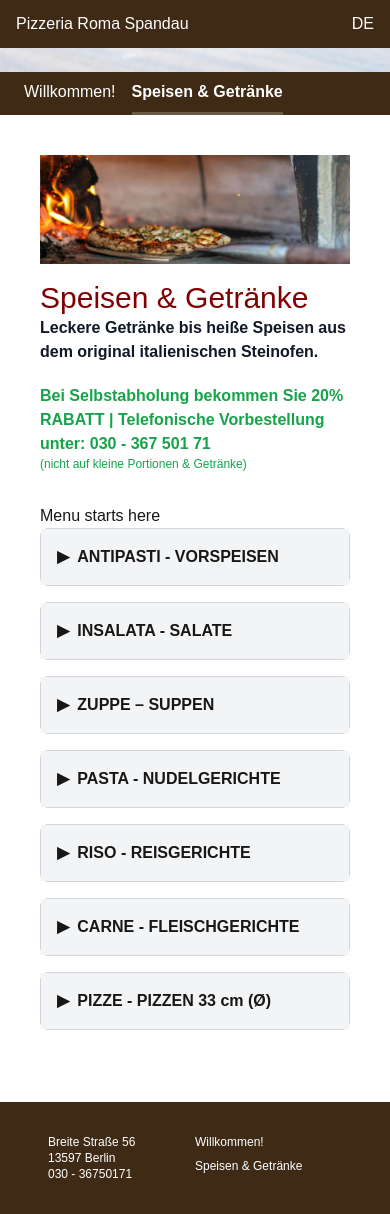
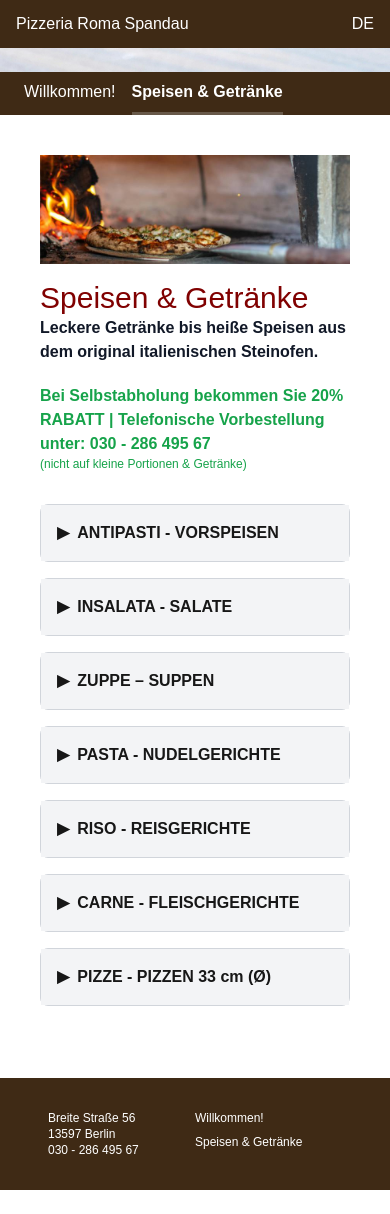
Before and after one commit to tulsidaskhatri/pizzeria-roma-spandau-website, a Next.js app: page /de/speisekarte in a window 390 px wide. After the commit the page ends 1190 px from the top, so only its background shows below. Built offline with nearby package versions, Linux system fonts and the light colour scheme.

Commit message:
update phone number

```diff
--- a/src/app/[locale]/speisekarte/page.js
+++ b/src/app/[locale]/speisekarte/page.js
@@ -25,7 +25,6 @@ export default async function Spiesen({ params }) {
       </div>
 
       <div className="py-4">
-        <p>Menu starts here</p>
         <Menu categories={t.menuPage.categories} />
       </div>
     </main>
--- a/src/components/contact.js
+++ b/src/components/contact.js
@@ -11,7 +11,7 @@ export const Contact = ({ locale }) => {
       </Info>
 
       <Info title={t.home.contact.title}>
-        <p>030 - 367 501 71</p>
+        <p>030 - 286 495 67</p>
         <p>{t.home.contact.message1}</p>
         <p>{t.home.contact.message2}</p>
       </Info>
--- a/src/components/footer.js
+++ b/src/components/footer.js
@@ -9,7 +9,7 @@ export const Footer = ({ locale }) => {
         <div>
           <p>Breite Straße 56</p>
           <p>13597 Berlin</p>
-          <p>030 - 36750171</p>
+          <p>030 - 286 495 67</p>
         </div>
         <nav className="flex flex-col gap-2">
           <Link href="/">{t.nav.links.welcome}</Link>
--- a/src/locales/de.json
+++ b/src/locales/de.json
@@ -35,7 +35,7 @@
   "menuPage": {
     "title": "Speisen & Getränke",
     "subtitle": "Leckere Getränke bis heiße Speisen aus dem original italienischen Steinofen.",
-    "marketing1": "Bei Selbstabholung bekommen Sie 20% RABATT | Telefonische Vorbestellung unter: 030 - 367 501 71",
+    "marketing1": "Bei Selbstabholung bekommen Sie 20% RABATT | Telefonische Vorbestellung unter: 030 - 286 495 67",
     "marketing2": "(nicht auf kleine Portionen & Getränke)",
     "categories": [
       {
--- a/src/locales/en.json
+++ b/src/locales/en.json
@@ -35,7 +35,7 @@
   "menuPage": {
     "title": "Food & Drinks",
     "subtitle": "Delicious drinks to hot dishes from the original Italian stone oven.",
-    "marketing1": "Get 20% DISCOUNT for self-pickup | Telephone pre-order at: 030 - 367 501 71",
+    "marketing1": "Get 20% DISCOUNT for self-pickup | Telephone pre-order at: 030 - 286 495 67",
     "marketing2": "(not applicable to small portions & drinks)",
     "categories": [
       {
```
